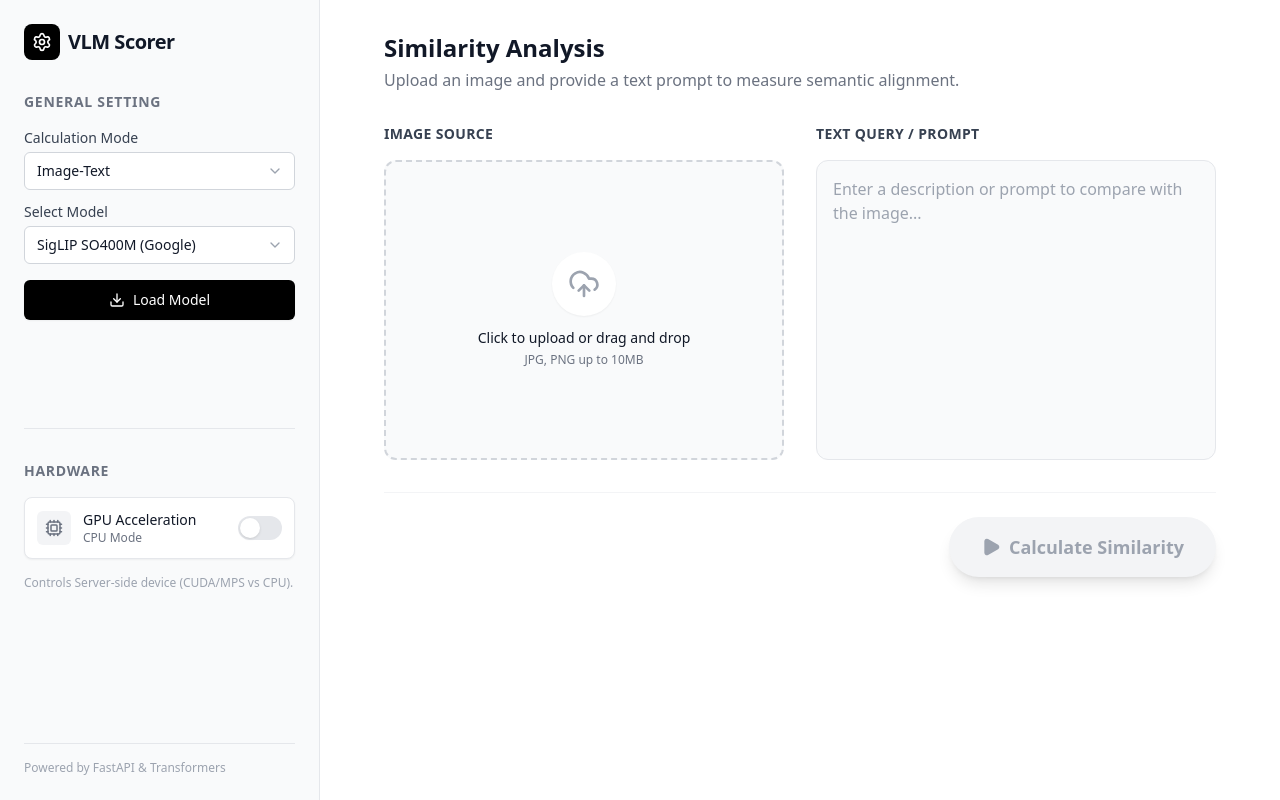
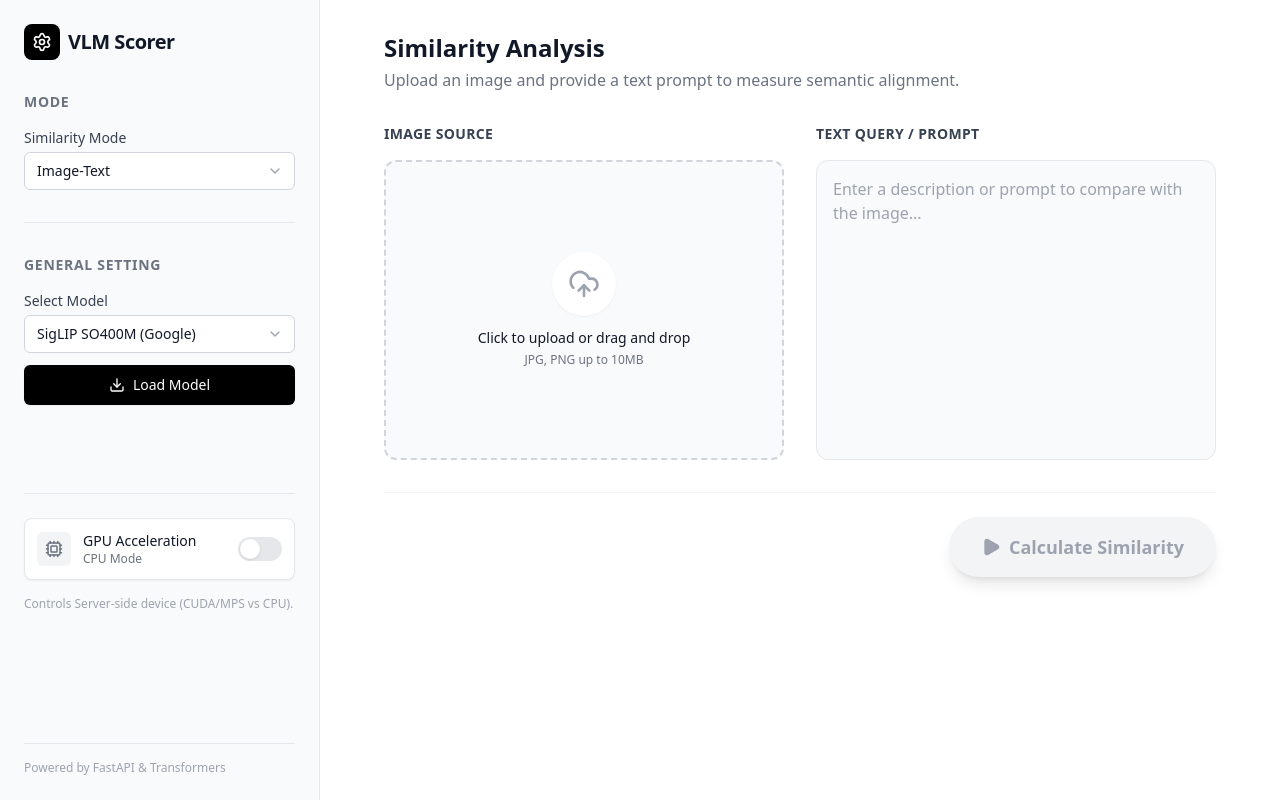
Before and after one commit to ottozhao-void/VLMSimliarityScore, a FastAPI app: page / in a window 1280 px wide. Run offline with FastAPI, Linux system fonts and the light colour scheme; some libraries are stand-ins or nearby versions.

Commit message:
feat: Add initial web UI for VLM Similarity Scorer with image/text input and model selection.

```diff
--- a/templates/index.html
+++ b/templates/index.html
@@ -43,14 +43,12 @@
 
             <div class="space-y-8 flex-1">
 
-                <!-- General Setting -->
+                <!-- Mode -->
                 <div class="space-y-4">
-                    <h2 class="text-sm font-semibold text-gray-500 uppercase tracking-wider">General Setting</h2>
-
-                    <div class="space-y-3">
+                    <h2 class="text-sm font-semibold text-gray-500 uppercase tracking-wider">Mode</h2>
                     <!-- Similarity Mode -->
                     <div>
-                            <label for="sim-mode" class="text-sm font-medium text-gray-700 block mb-1">Calculation
+                        <label for="sim-mode" class="text-sm font-medium text-gray-700 block mb-1">Similarity
                             Mode</label>
                         <div class="relative">
                             <select id="sim-mode"
@@ -64,7 +62,15 @@
                                 width="16" height="16"></i>
                         </div>
                     </div>
+                </div>
 
+                <div class="h-px bg-gray-200"></div>
+
+                <!-- General Setting -->
+                <div class="space-y-4">
+                    <h2 class="text-sm font-semibold text-gray-500 uppercase tracking-wider">General Setting</h2>
+
+                    <div class="space-y-3">
                         <!-- Model Selection -->
                         <div>
                             <label for="model-preset" class="text-sm font-medium text-gray-700 block mb-1">Select
@@ -89,7 +95,6 @@
                                 class="w-full px-3 py-2 bg-white border border-gray-300 rounded-md text-sm text-gray-900 focus:outline-none focus:ring-2 focus:ring-black focus:border-transparent transition-all">
                             <p class="text-xs text-gray-500 mt-1">Must be a Hugging Face compatible model.</p>
                         </div>
-                    </div>
 
                         <button id="load-model-btn"
                             class="w-full flex items-center justify-center gap-2 px-4 py-2.5 rounded-md text-sm font-medium transition-all bg-black text-white hover:bg-gray-800 shadow-sm active:scale-95">
@@ -105,9 +110,8 @@
 
                     <div class="h-px bg-gray-200"></div>
 
-                <!-- Hardware Acceleration -->
-                <div class="space-y-4">
-                    <h2 class="text-sm font-semibold text-gray-500 uppercase tracking-wider">Hardware</h2>
+                    <!-- GPU Setting -->
+                    <div class="space-y-4 pt-2">
                         <div
                             class="flex items-center justify-between p-3 border border-gray-200 rounded-lg bg-white shadow-sm">
                             <div class="flex items-center gap-3">
@@ -128,6 +132,7 @@
                             </button>
                         </div>
                         <p class="text-xs text-gray-400">Controls Server-side device (CUDA/MPS vs CPU).</p>
+                    </div>
                 </div>
             </div>
 
```
Lines whose indentation alone changed are shown as unchanged.
